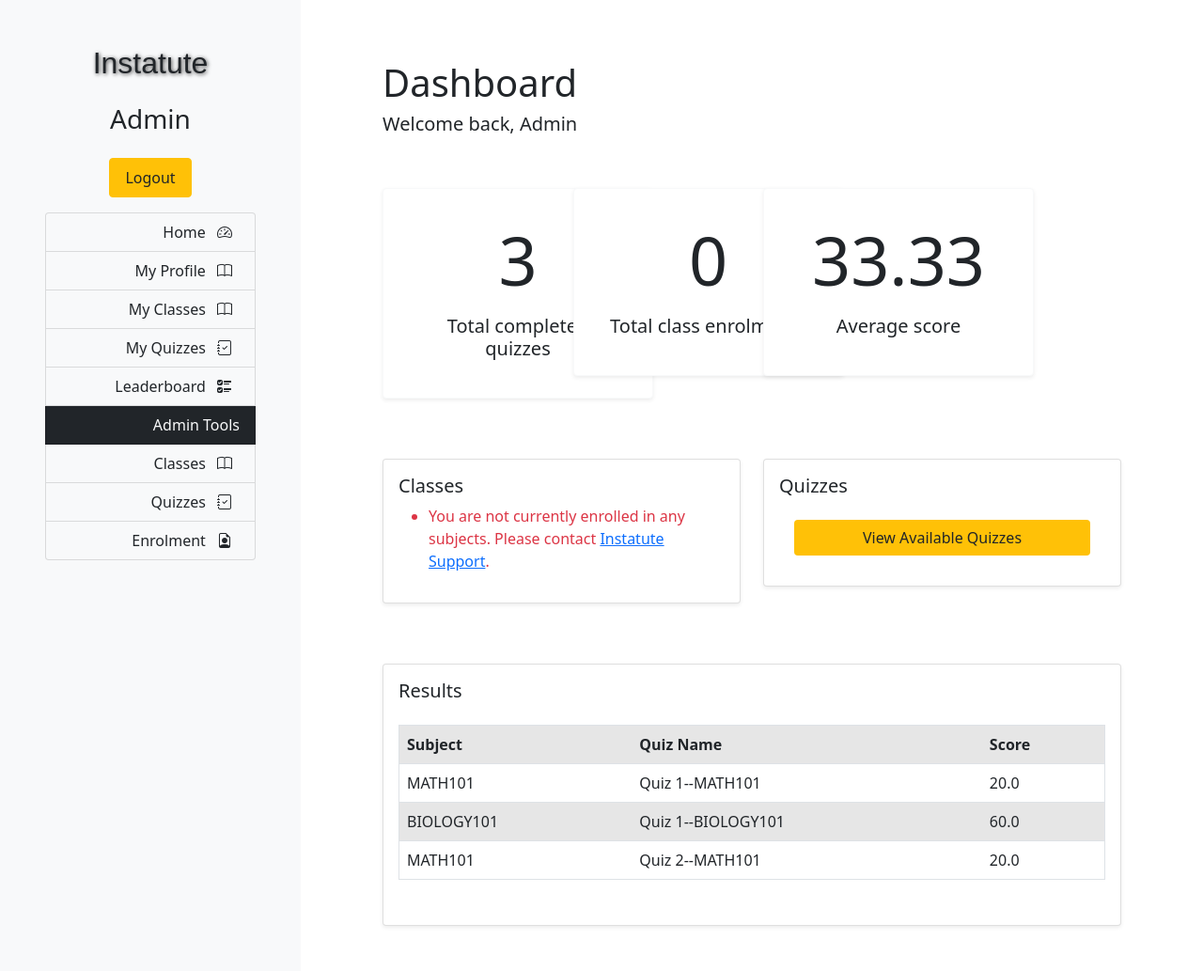
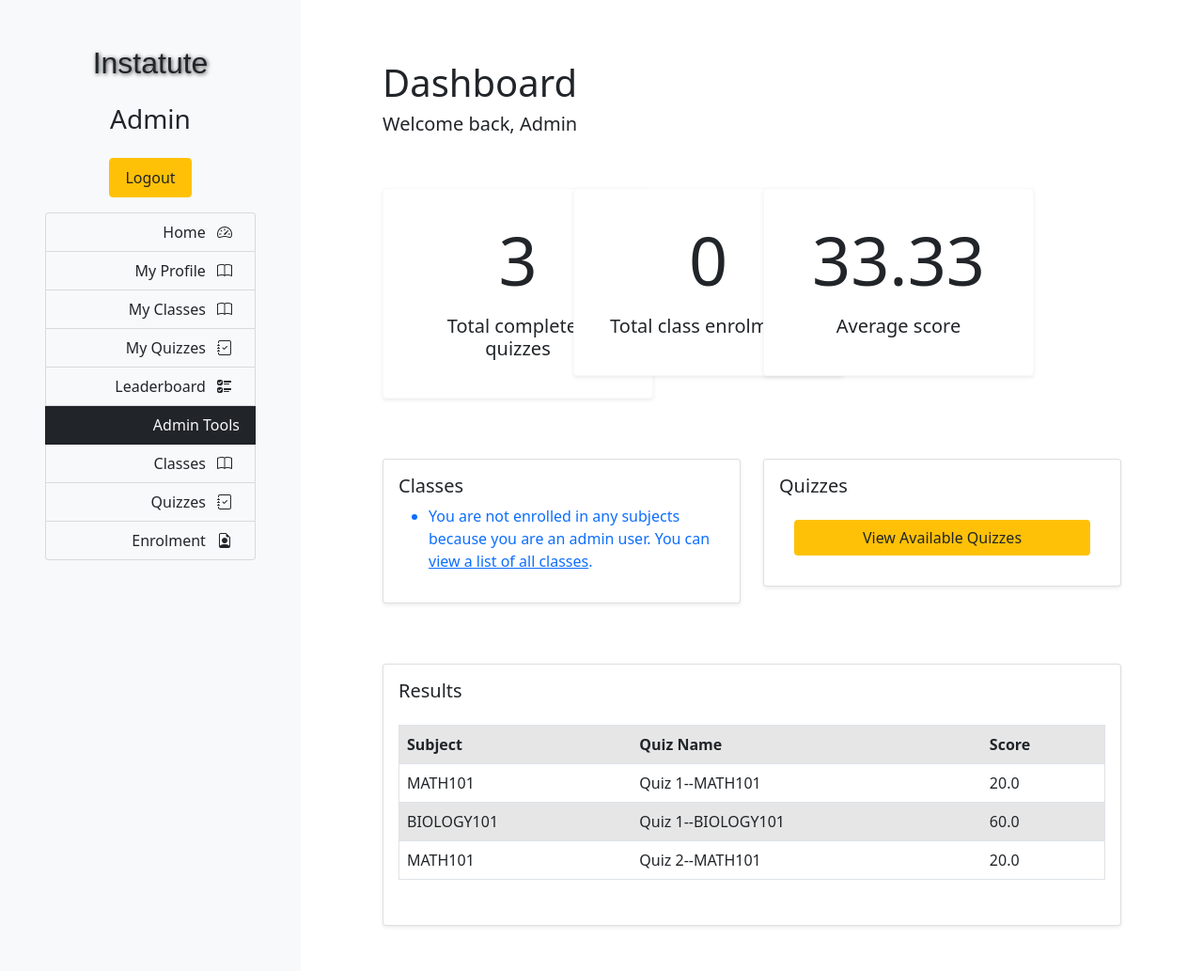
Before and after one commit to zyferion/cos60010, a Django app: page /home/ in a window 1280 px wide. Shown: the whole page at 94% size. Run offline with Django 4.2, Linux system fonts and the light colour scheme; a user stored in the database is signed in; data comes from the database, SQL or seed files in the repository; some libraries are stand-ins or nearby versions; some web fonts are replaced.

Commit message:
Update 'error' messaging on dash

```diff
--- a/subjects/templates/subjects/home.html
+++ b/subjects/templates/subjects/home.html
@@ -51,8 +51,13 @@ Home
                                 {% for obj in user_enrolments %}
                                 <li>{{ obj.subject }}</li>
                                 {% empty %}
-                                <li class="text-danger">You are not currently enrolled in any subjects. Please contact
-                                    <a href="mailto: support@instatute.com">Instatute Support</a>.</b></li>
+                                    {% if not user.is_superuser %}
+                                    <li class="text-danger">You are not currently enrolled in any subjects. Please contact
+                                        <a href="mailto: support@instatute.com">Instatute Support</a>.</b></li>
+                                    {% endif %}
+                                    {% if user.is_superuser %}
+                                    <li class="text-primary">You are not enrolled in any subjects because you are an admin user. You can <a href="{% url 'classes' %}">view a list of all classes</a>.</b></li>
+                                    {% endif %}
                                 {% endfor %}
                             </ul>
                             <!-- <button type="button" class="btn  bg-warning">All classes</button> -->
```
